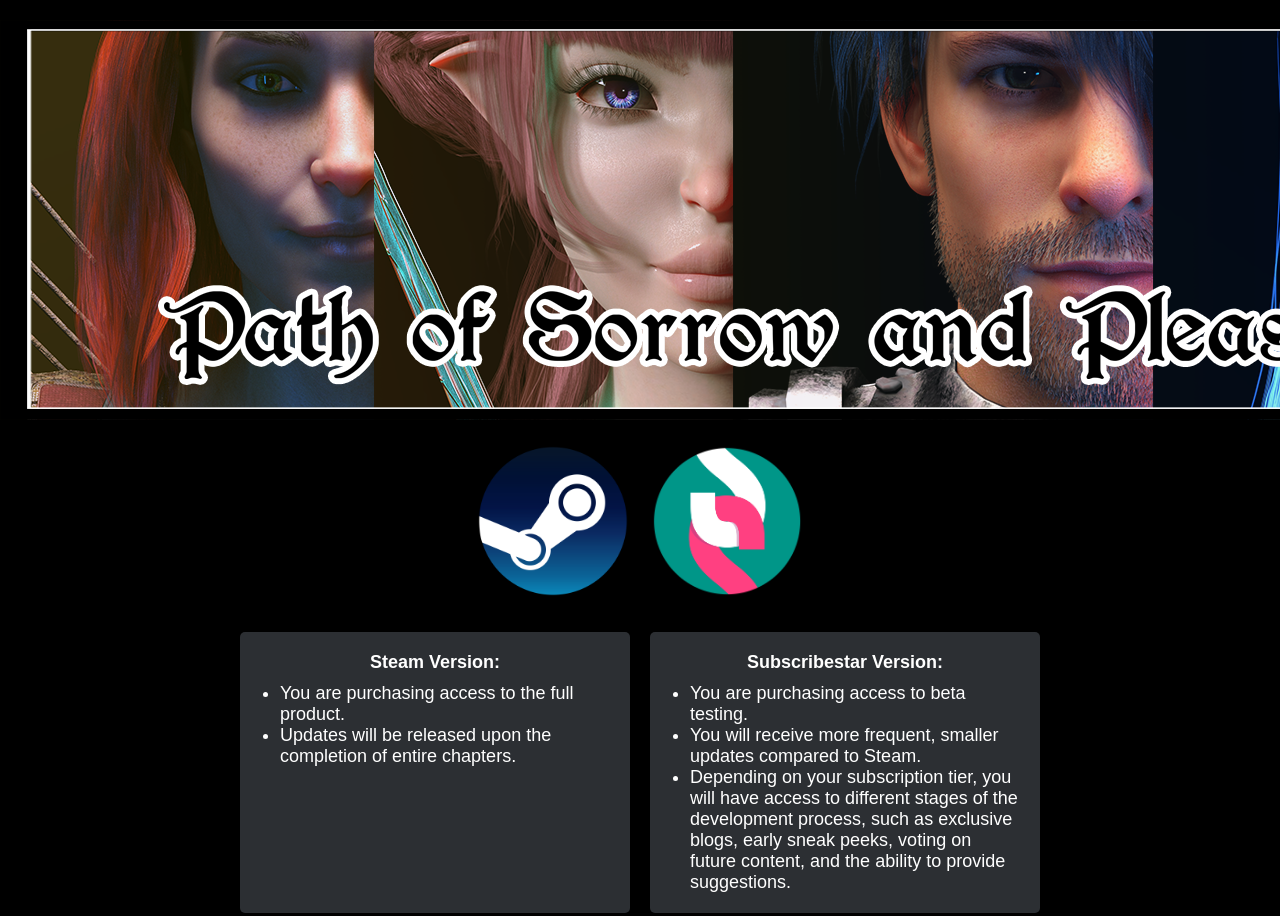
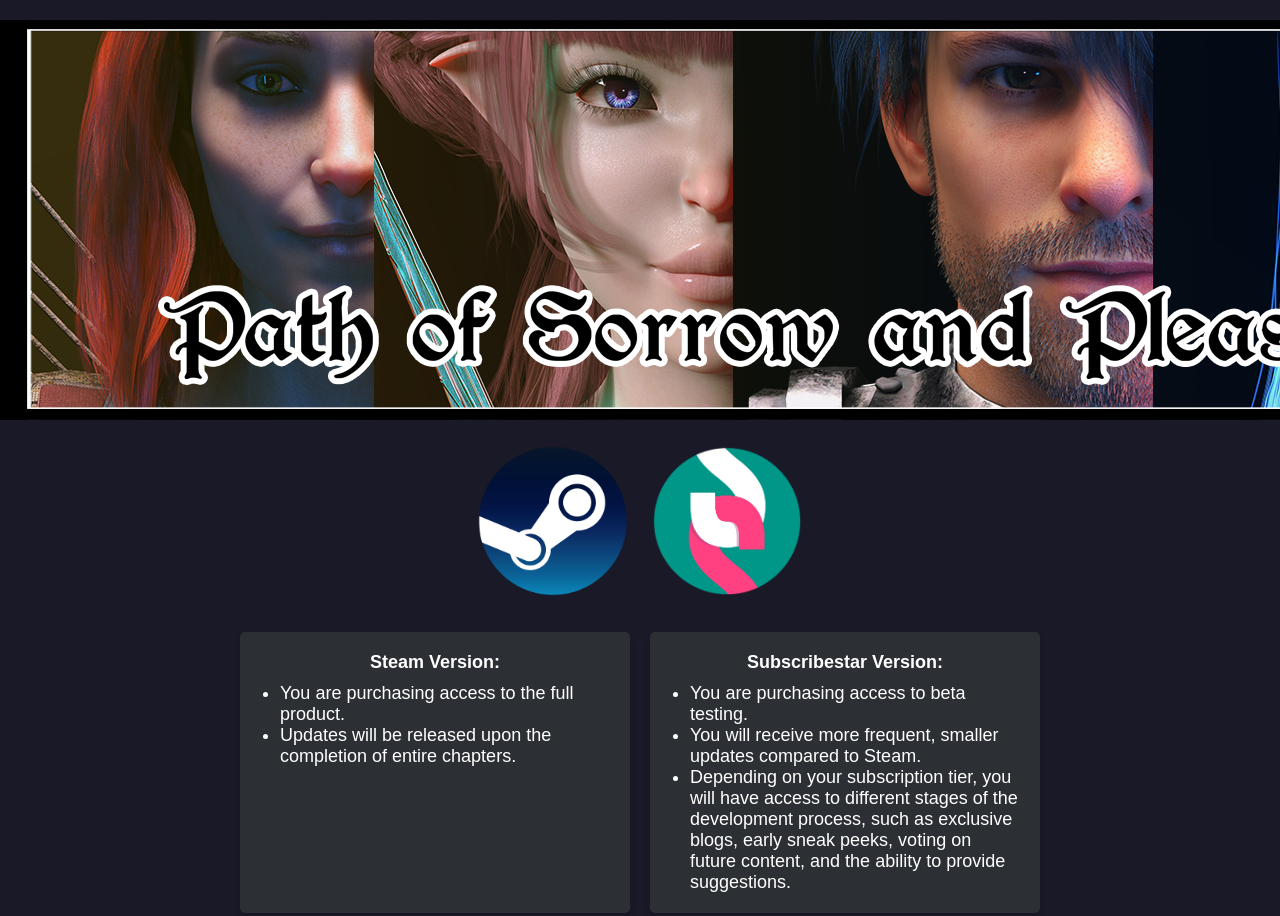
Before and after one commit to AdrielEtriss/alaethereal, a plain HTML site: page index.html in a window 1280 px wide. Shown: the top 916 px of the page. Drawn offline with Linux system fonts and the light colour scheme.

Commit message:
Update index.html

```diff
--- a/index.html
+++ b/index.html
@@ -10,7 +10,7 @@
             text-align: center;
             margin: 0;
             padding: 0;
-            background-color: #000000;
+            background-color: #191927;
             color: #ffffff;
         }
 
```
